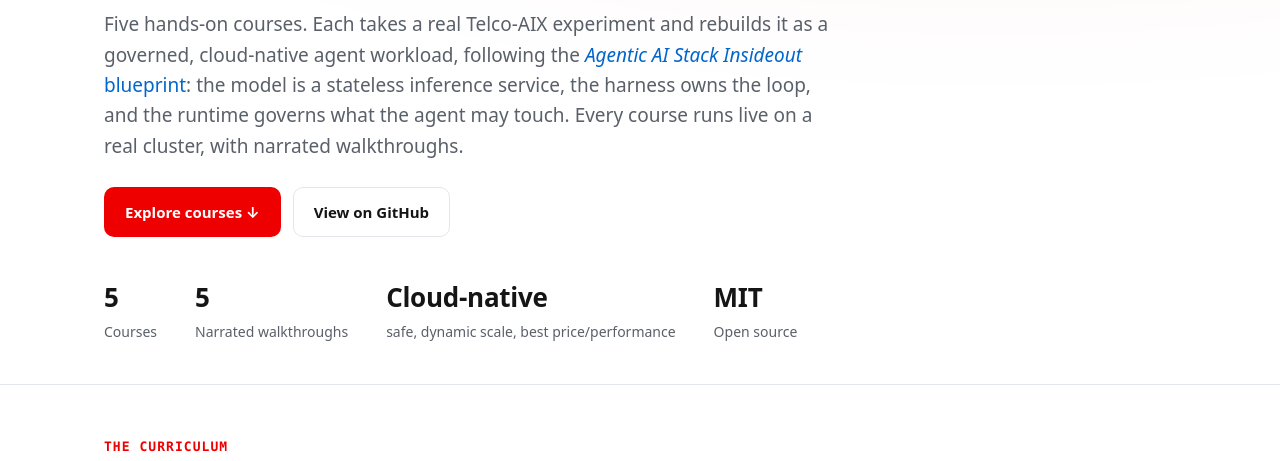
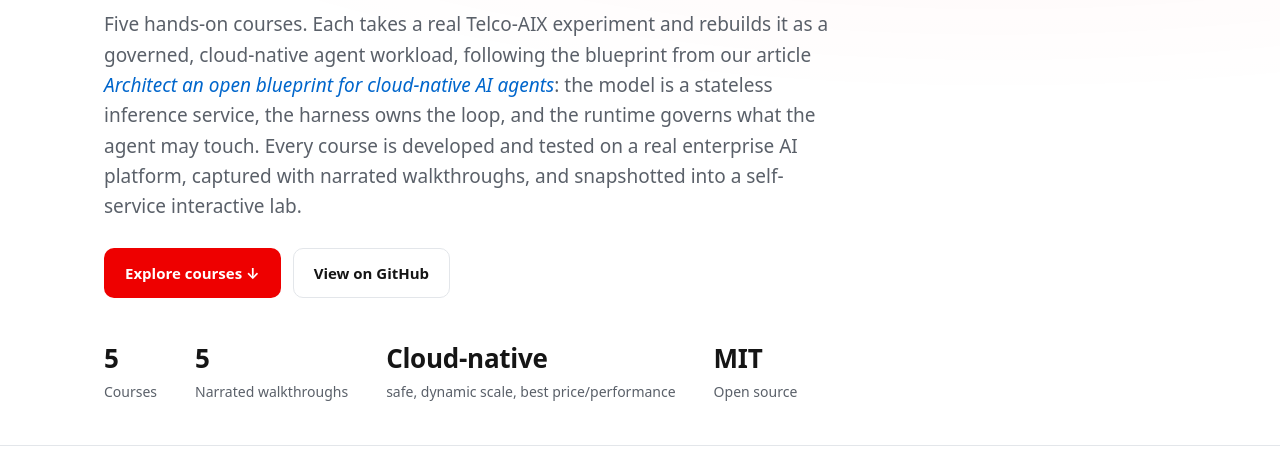
Before and after one commit to open-experiments/agent-school, a plain HTML site: page docs/index.html in a window 1280 px wide. Shown: the part 299-760 px from the top of the page. Drawn offline with Linux system fonts and the light colour scheme.

Commit message:
Hero Edit

```diff
--- a/docs/index.html
+++ b/docs/index.html
@@ -143,9 +143,9 @@
       <p class="kicker">For the Enterprise · Open Source</p>
       <h1>The hands-on way into<br/>enterprise agentic AI.</h1>
       <p class="lede">Five hands-on courses. Each takes a real Telco-AIX experiment and rebuilds it as a
-        governed, cloud-native agent workload, following the <a href="https://developers.redhat.com/articles/2026/07/20/architect-open-blueprint-cloud-native-ai-agents" target="_blank" rel="noopener"><em>Agentic AI Stack Insideout</em> blueprint</a>:
+        governed, cloud-native agent workload, following the blueprint from our article <a href="https://developers.redhat.com/articles/2026/07/20/architect-open-blueprint-cloud-native-ai-agents" target="_blank" rel="noopener"><em>Architect an open blueprint for cloud-native AI agents</em></a>:
         the model is a stateless inference service, the harness owns the loop, and the runtime governs
-        what the agent may touch. Every course runs live on a real cluster, with narrated walkthroughs.</p>
+        what the agent may touch. Every course is developed and tested on a real enterprise AI platform, captured with narrated walkthroughs, and snapshotted into a self-service interactive lab.</p>
       <div class="cta">
         <a class="btn primary" href="#courselist" onclick="show('courses')">Explore courses ↓</a>
         <a class="btn ghost" href="https://github.com/open-experiments/agent-school" target="_blank" rel="noopener">View on GitHub</a>
```
Also changed, not shown: 2 other files.
